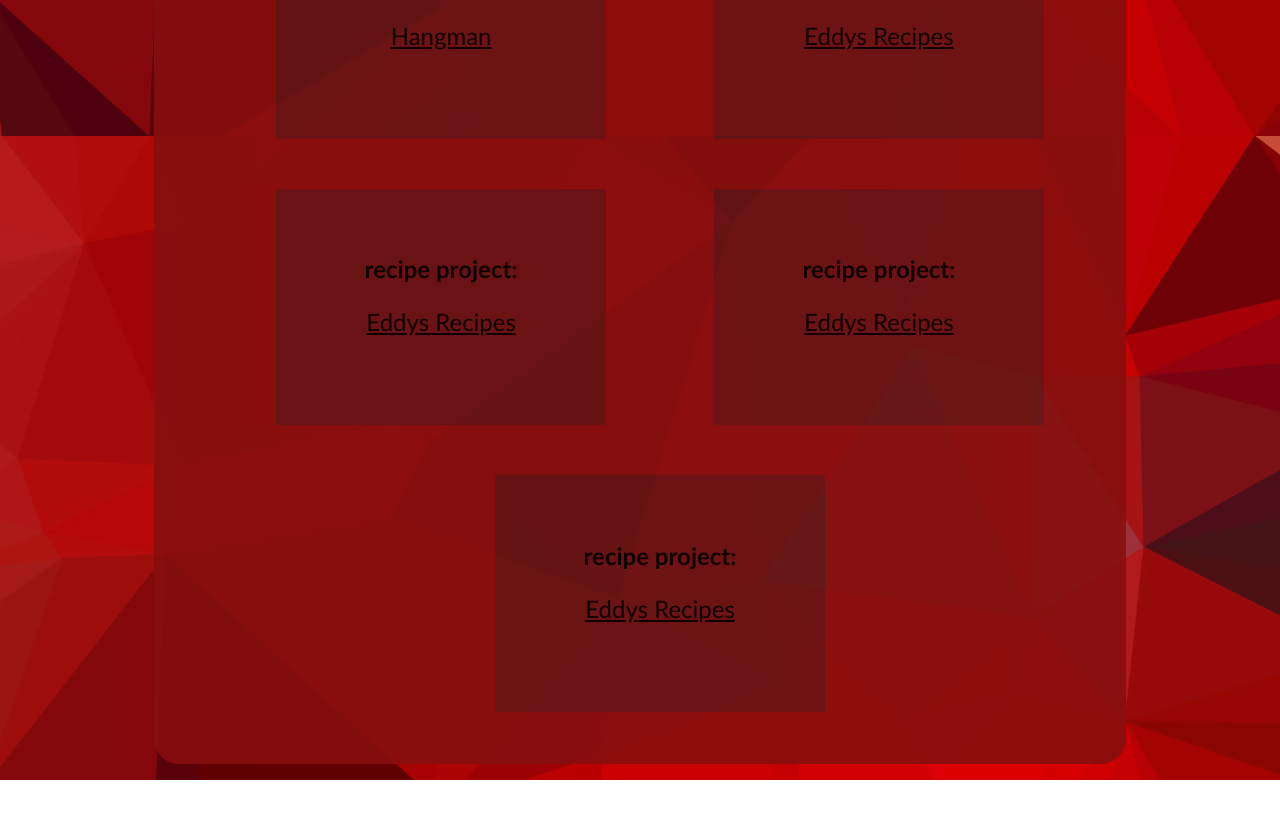
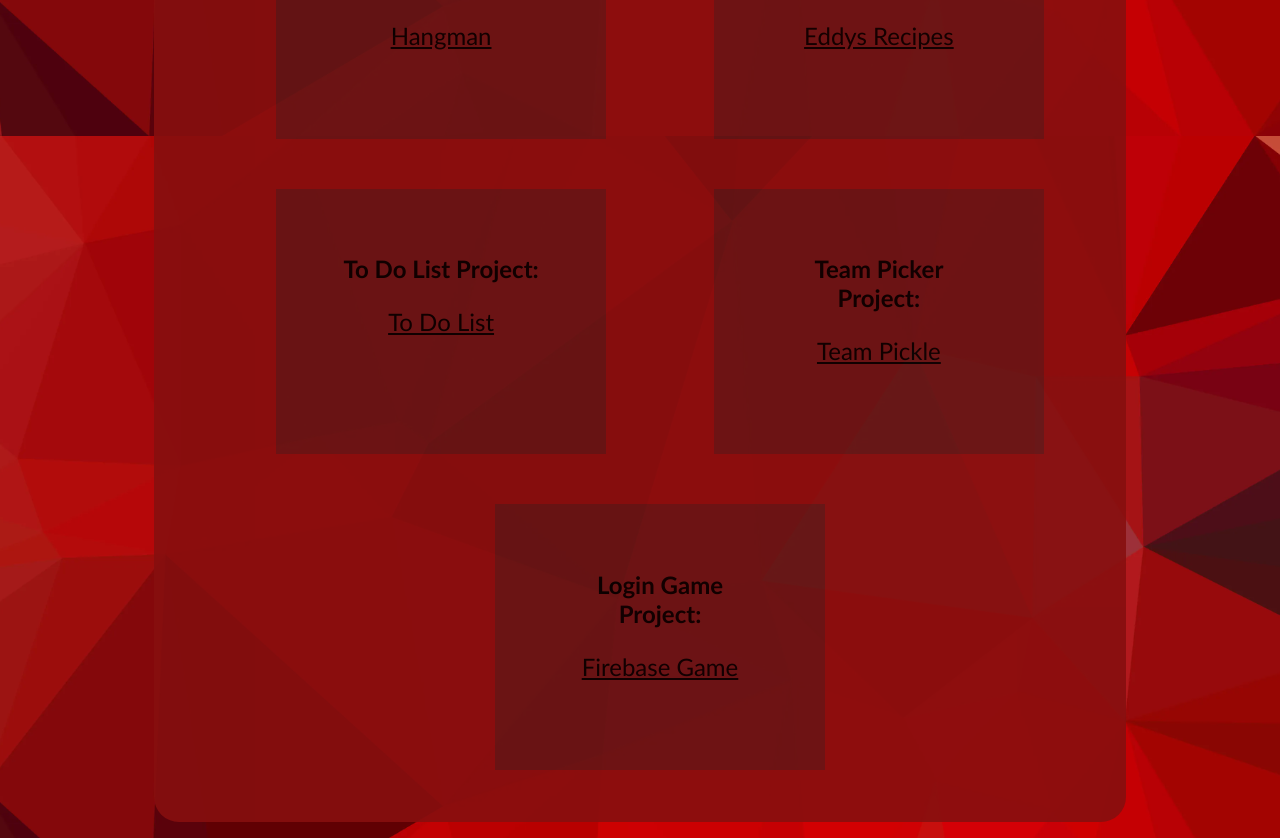
Before and after one commit to EddySafc/Portfolio-Website, a React (Create React App) app: page /projects in a window 1280 px wide. Shown: the part 664-1502 px from the top of the page. Before the commit the page ends 1444 px from the top, so only its background shows below. Built offline with nearby package versions, Linux system fonts and the light colour scheme.

Commit message:
added projects and tech

```diff
--- a/src/components/Projects.jsx
+++ b/src/components/Projects.jsx
@@ -45,26 +45,35 @@
           </p>
         </li>
         <li id="project">
-          recipe project:{"  "}
+          To Do List Project:{"  "}
           <p>
-            <a href="https://eddys-recipes.netlify.app/" id="project-link">
-              Eddys Recipes
+            <a
+              href="https://github.com/EddySafc/to-do-list-fe"
+              id="project-link"
+            >
+              To Do List
             </a>
           </p>
         </li>
         <li id="project">
-          recipe project:{"  "}
+          Team Picker Project:{"  "}
           <p>
-            <a href="https://eddys-recipes.netlify.app/" id="project-link">
-              Eddys Recipes
+            <a
+              href="https://github.com/EddySafc/Team-Pickle-fe"
+              id="project-link"
+            >
+              Team Pickle
             </a>
           </p>
         </li>
         <li id="project">
-          recipe project:{"  "}
+          Login Game Project:{"  "}
           <p>
-            <a href="https://eddys-recipes.netlify.app/" id="project-link">
-              Eddys Recipes
+            <a
+              href="https://github.com/EddySafc/Native-Game-Firebase"
+              id="project-link"
+            >
+              Firebase Game
             </a>
           </p>
         </li>
--- a/src/components/Tech.jsx
+++ b/src/components/Tech.jsx
@@ -32,6 +32,10 @@
           <p>React</p>
         </li>
         <li id="tech">
+          <img src="reactnative.png" alt="na" className="tech-pic"></img>
+          <p>React Native</p>
+        </li>
+        <li id="tech">
           <img src="flutter.png" alt="na" className="tech-pic"></img>
           <p>Flutter</p>
         </li>
```
Also changed, not shown: public/reactnative.png (added).
